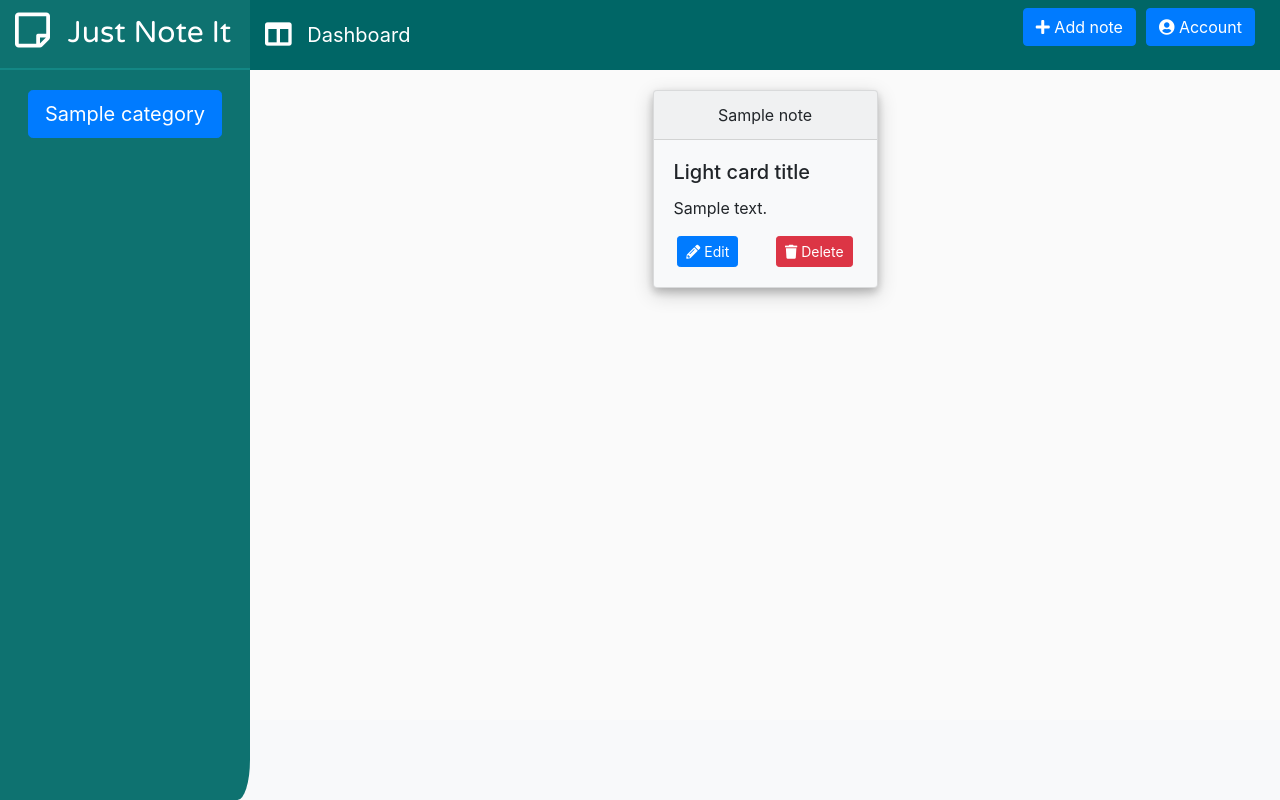
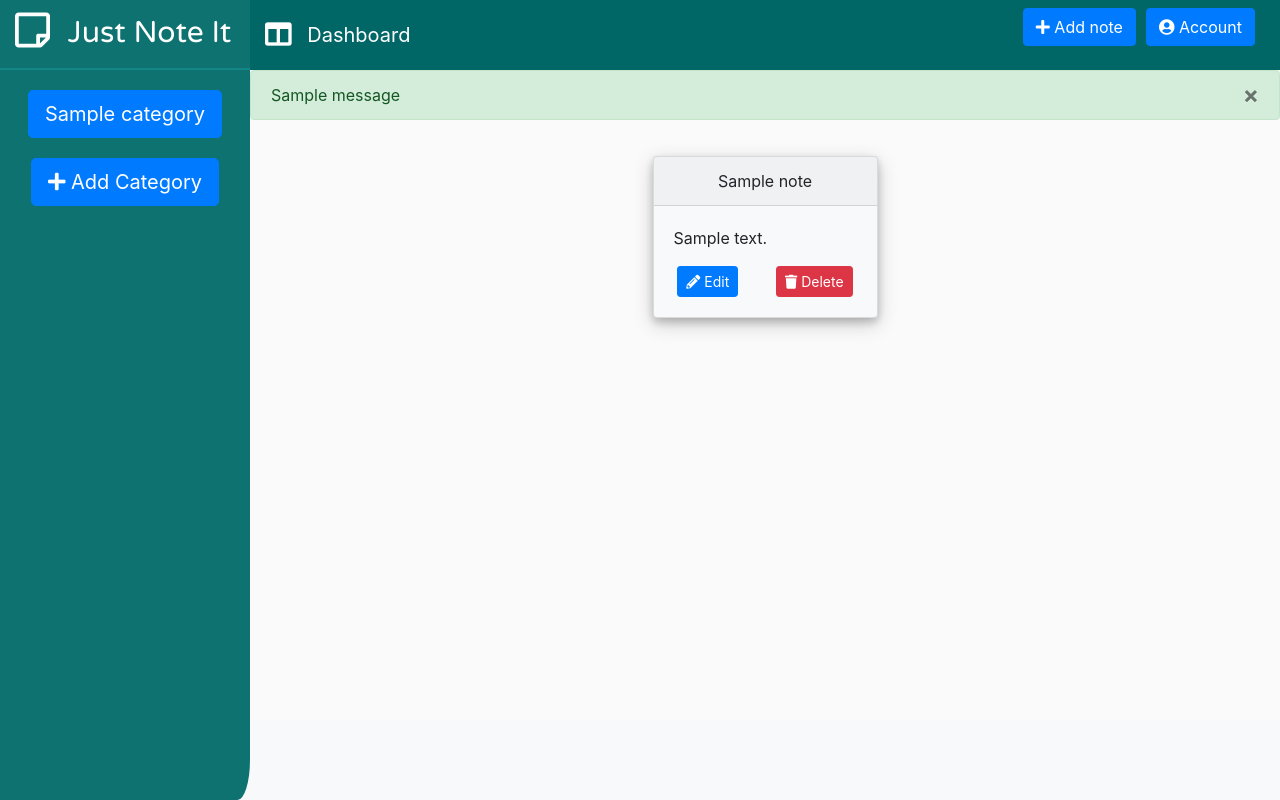
Before and after one commit to mwuillai/JustNoteIt, a Django app: page /dashboard/ in a window 1280 px wide. Run offline with Django 3.2, Linux system fonts and the light colour scheme; a user stored in the database is signed in; tables that the repository leaves empty hold one stand-in row (values such as "Sample post"); one stand-in notice (Sample message) is shown; some libraries are stand-ins or nearby versions.

Commit message:
add sucess message

```diff
--- a/Project/Note/Templates/Note/dashboard.html
+++ b/Project/Note/Templates/Note/dashboard.html
@@ -8,8 +8,7 @@
     <div class="card bg-light mb-3" style="max-width: 18rem;">
       <div class="card-header text-center">{{ note.title }}</div>
       <div class="card-body">
-        <h5 class="card-title">Light card title</h5>
-        <p class="card-text">{{ note.body}}</p>
+        <p class="card-text">{{ note.body|truncatewords_html:7 }}</p>
         <div class="row justify-content-around">
           <a class="btn btn-primary btn-sm" href="{% url 'Note:detail' note.slug %}"><i class="fas fa-pencil-alt"></i>
             Edit</a>
--- a/Project/Note/Templates/Note/nav.html
+++ b/Project/Note/Templates/Note/nav.html
@@ -13,13 +13,15 @@
       {% for category in categories %}
       <div class="p2 p-t-20"><a href="{% url 'Note:category' category.slug %}" class="btn btn-primary btn-lg">{{ category.title }}</a></div>
       {% endfor %}
+      <div class="p2 p-t-20"><a href="#" class="btn btn-primary btn-lg"><i class="fas fa-plus"></i> Add Category</a></div>
     </div>
   </div>
   <div class="dashboard-content">
     <nav class="navbar navbar-expand-lg navbar-dark">
       <div class="container-fluid">
         <div class="navbar-header">
-            <a class="navbar-brand" href="{% url 'Note:dashboard' %}"><i class="fas fa-columns fa-lg p-r-10 text-white"></i> Dashboard</a>
+          <a class="navbar-brand" href="{% url 'Note:dashboard' %}"><i class="fas fa-columns fa-lg p-r-10 text-white"></i>
+            Dashboard</a>
         </div>
         <ul class="nav navbar-nav navbar-right nav-pills mb-3">
           <li class="nav-item p-r-10">
@@ -32,6 +34,16 @@
         </ul>
       </div>
     </nav>
+    {% if messages %}
+    <div class="messages">
+      {% for message in messages %}
+      <div {% if message.tags %} class="{{ message.tags }} alert alert-success" role="alert" {% endif %}>{{ message }}
+        <button type="button" class="close" data-dismiss="alert" aria-label="Close">
+          <span aria-hidden="true">&times;</span>
+        </button></div>
+      {% endfor %}
+    </div>
+    {% endif %}
     {% block content %}
     {% endblock %}
   </div>
--- a/Project/Note/views.py
+++ b/Project/Note/views.py
@@ -1,4 +1,5 @@
 from django.shortcuts import render, redirect, reverse
+from django.contrib import messages
 from django.contrib.auth.forms import UserCreationForm, AuthenticationForm
 from django.contrib.auth import authenticate, login
 from .models import Category, Notes
@@ -117,7 +118,7 @@ class CreateNoteView(LoginRequiredMixin, CreateView):
     TODO manage message and category selection
     """
     model = Notes
-    # message = _("Your note has been created.")
+    message = "Your note has been created."
     form_class = NotesForm
     template_name = 'Note/add_note.html'
 
@@ -131,7 +132,7 @@ class CreateNoteView(LoginRequiredMixin, CreateView):
         return context
 
     def get_success_url(self):
-        # messages.success(self.request, self.message)
+        messages.success(self.request, self.message)
         return reverse('Note:dashboard')
 
 
@@ -149,3 +150,26 @@ class DeleteNoteView(LoginRequiredMixin, DeleteView):
         if not object.user_id == self.request.user:
             raise Http404
         return object
+
+
+# class CreateCategoryView(LoginRequiredMixin, CreateView):
+#     """Basic CreateView implementation to create new Category.
+#     TODO manage message and category selection
+#     """
+#     model = Category
+#     # message = _("Your note has been created.")
+#     form_class = CategoryForm
+#     template_name = 'Note/add_note.html'
+
+#     def form_valid(self, form):
+#         form.instance.user_id = self.request.user
+#         return super().form_valid(form)
+
+#     @add_categories_in_context
+#     def get_context_data(self, *args, **kwargs):
+#         context = super().get_context_data(*args, **kwargs)
+#         return context
+
+#     def get_success_url(self):
+#         # messages.success(self.request, self.message)
+#         return reverse('Note:dashboard')
```
Lines whose indentation alone changed are shown as unchanged.
